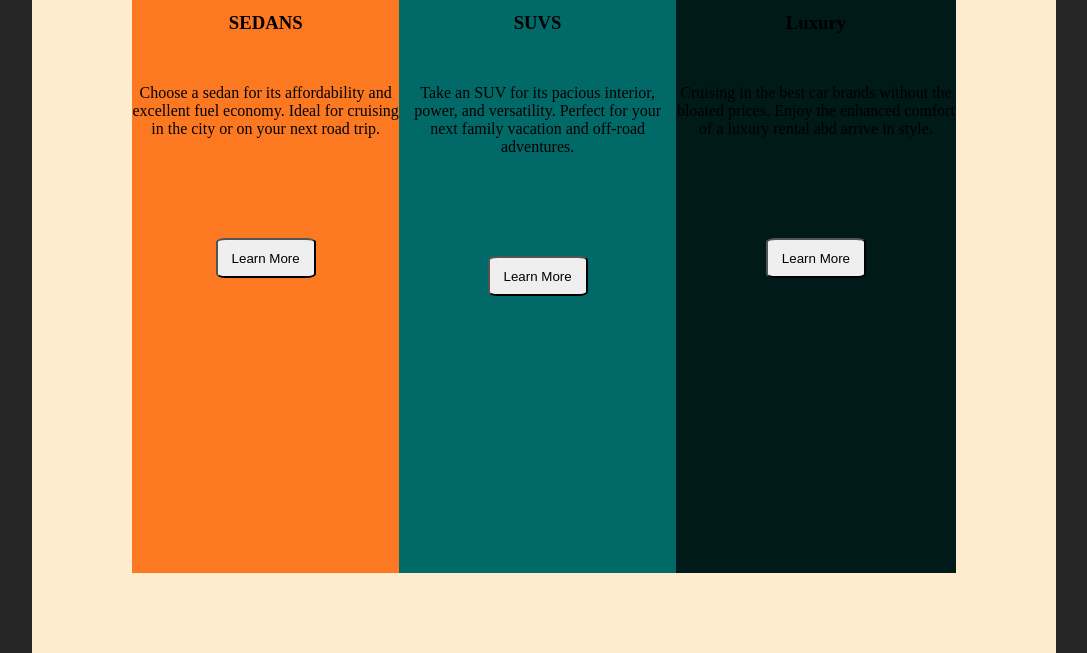
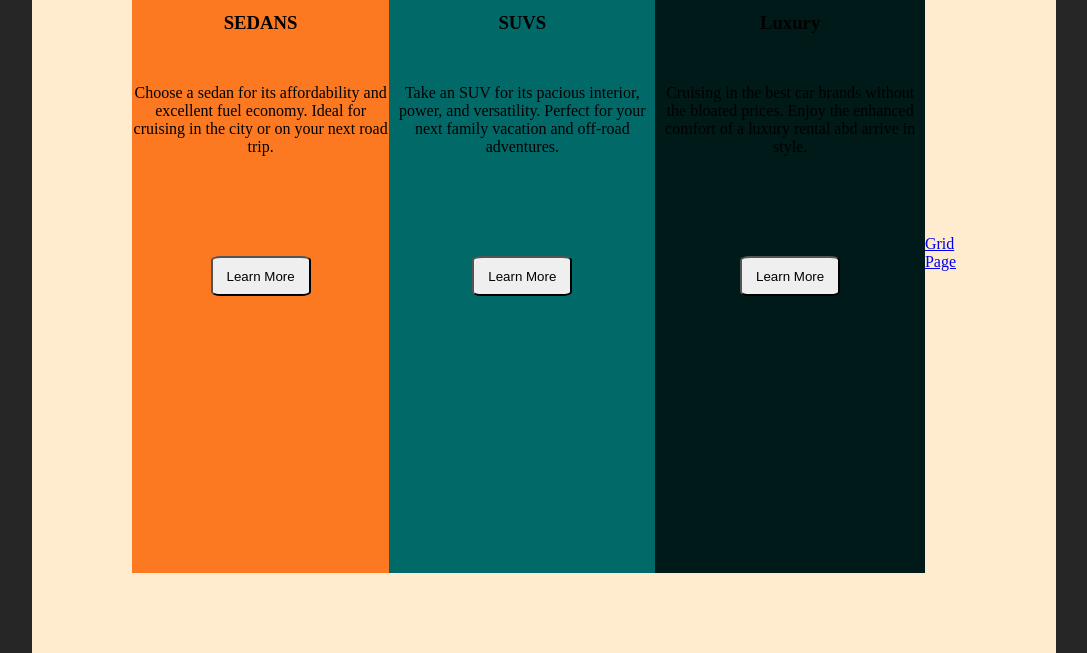
Before and after one commit to kandan200/layout-task, a plain HTML site: page index.html in a window 1280 px wide. Shown: the part 147-800 px from the top of the page, without its empty margins (96-1183 px from the left). Drawn offline with Linux system fonts and the light colour scheme.

Commit message:
Update index.html

```diff
--- a/index.html
+++ b/index.html
@@ -39,6 +39,7 @@
 
         <button>Learn More</button>
       </div>
+      <a href="./grid.html">Grid Page</a>
     </main>
   </body>
 </html>
```
